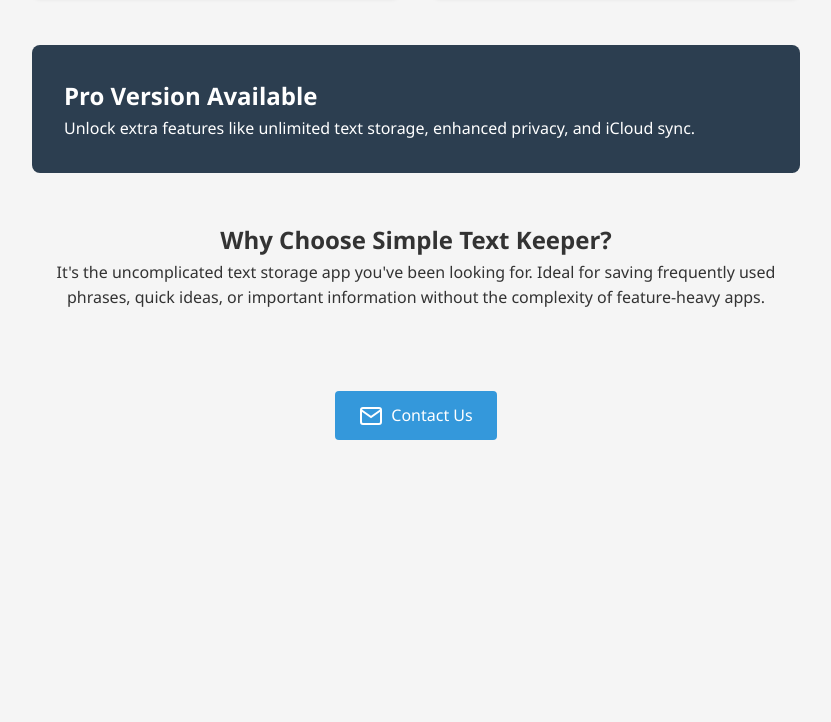
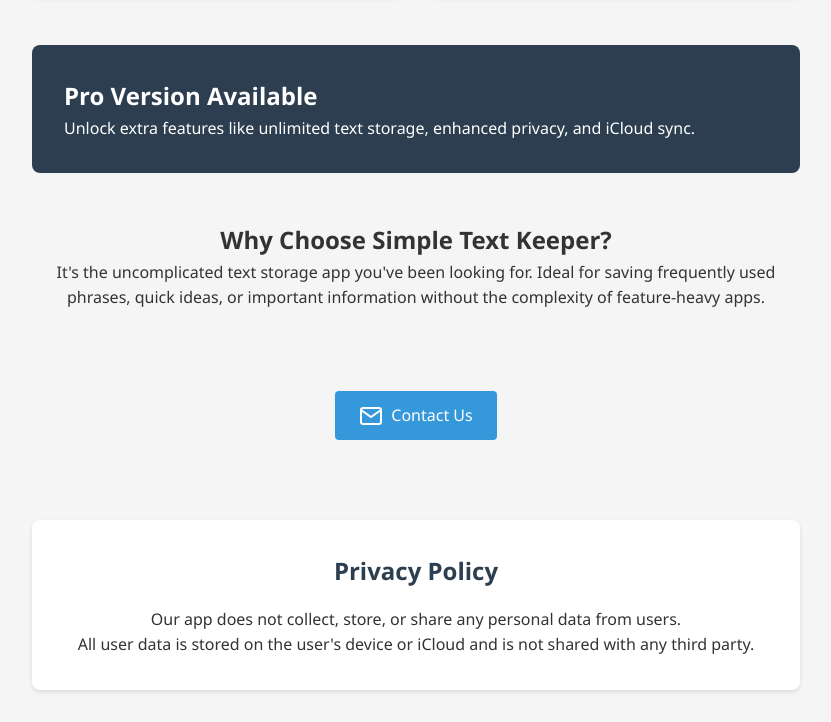
Before and after one commit to tonychz/ClipboardedSupportPage, a plain HTML site: page index.html in a window 1280 px wide. Shown: the part 727-1449 px from the top of the page, without its empty margins (224-1055 px from the left). Before the commit the page ends 1231 px from the top, so only its background shows below. Drawn offline with Linux system fonts and the light colour scheme.

Commit message:
privacy policy

```diff
--- a/index.html
+++ b/index.html
@@ -96,6 +96,20 @@
             background: #2980b9;
         }
 
+        .privacy {
+            text-align: center;
+            padding: 2rem;
+            background: #fff;
+            margin-top: 3rem;
+            border-radius: 8px;
+            box-shadow: 0 2px 4px rgba(0,0,0,0.1);
+        }
+
+        .privacy h2 {
+            color: #2c3e50;
+            margin-bottom: 1rem;
+        }
+
         @media (max-width: 768px) {
             h1 {
                 font-size: 2rem;
@@ -110,7 +124,7 @@
 <body>
     <header>
         <div class="container">
-            <h1>Simple Text Keeper ✏️</h1>
+            <h1>Simple Text Keeper</h1>
             <p class="subtitle">Quick Text Keeping Made Easy</p>
         </div>
     </header>
@@ -156,6 +170,12 @@
                 Contact Us
             </a>
         </div>
+
+        <div class="privacy">
+            <h2>Privacy Policy</h2>
+            <p>Our app does not collect, store, or share any personal data from users.<br>
+            All user data is stored on the user's device or iCloud and is not shared with any third party.</p>
+        </div>
     </main>
 </body>
 </html>
```
